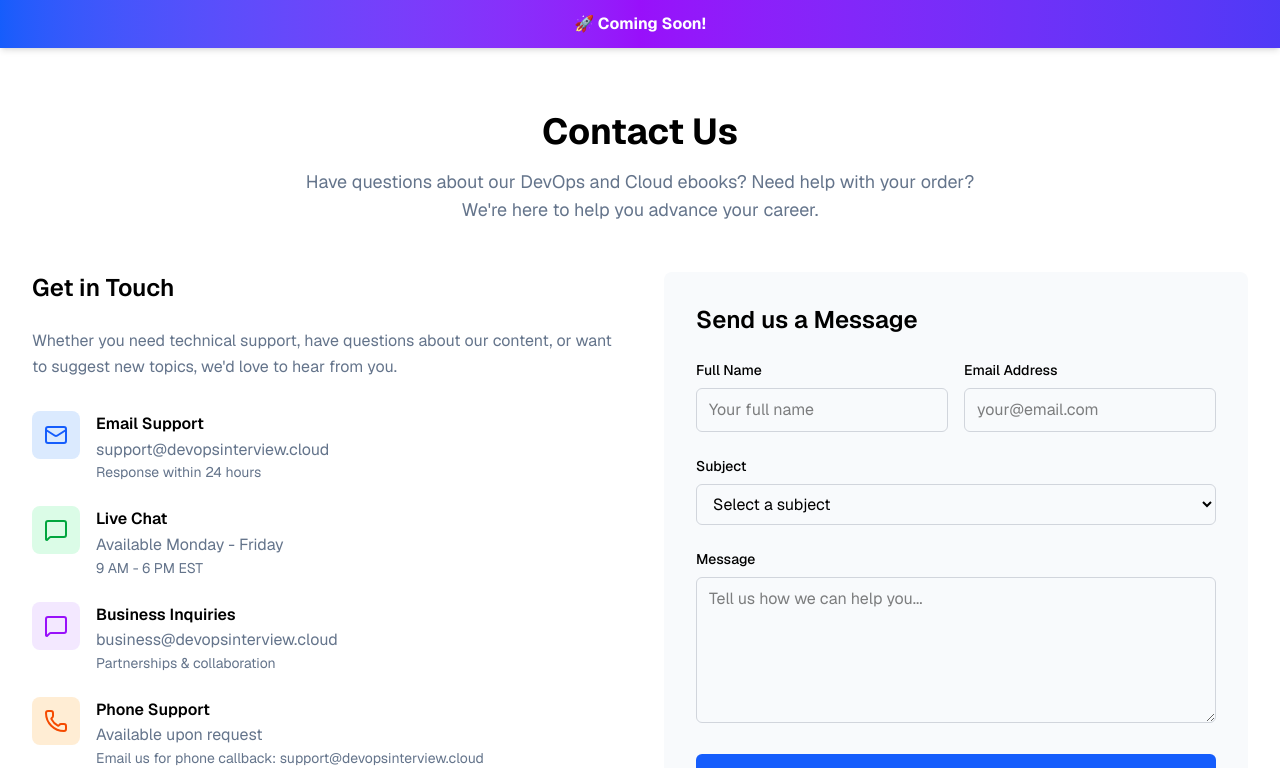
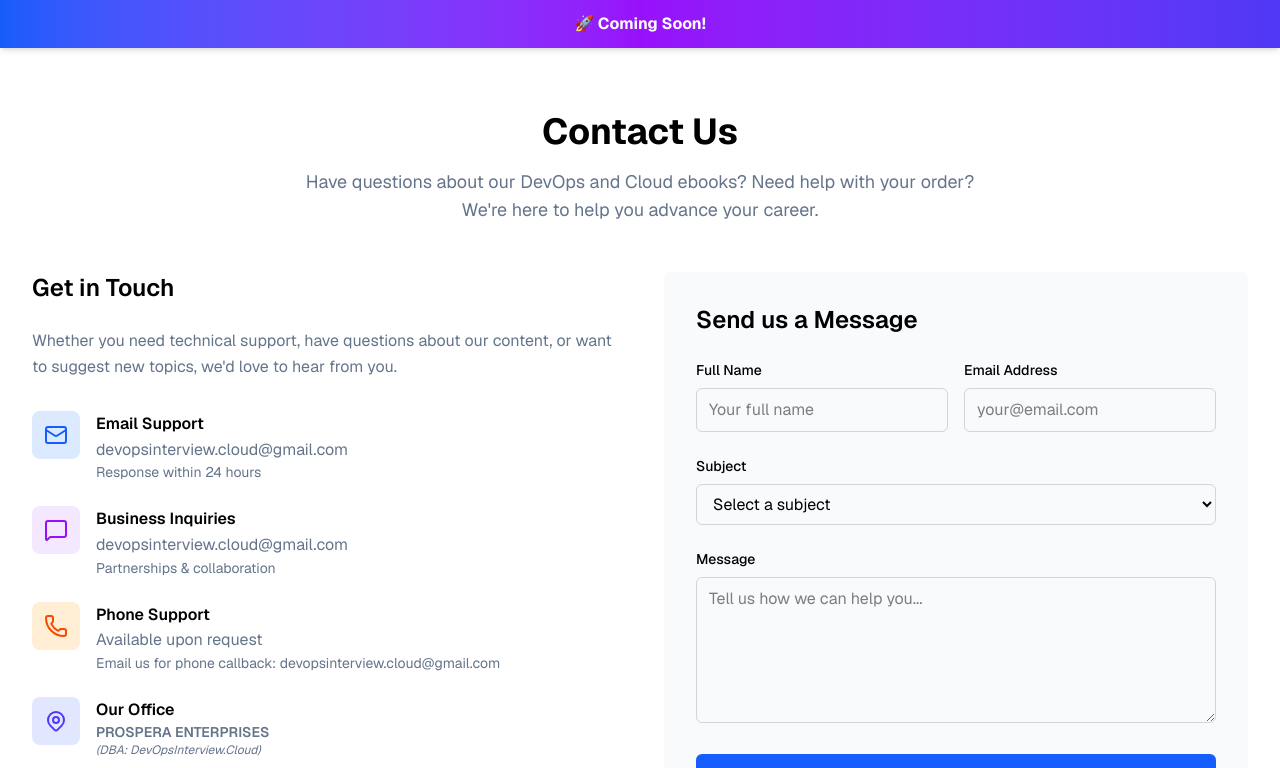
Before and after one commit to devopsinterviewcloud/devopsinterview.cloud, a Next.js app: page /contact in a window 1280 px wide. Shown: the top 768 px of the page. Built offline with nearby package versions, Linux system fonts and the light colour scheme.

Commit message:
feature/11092025

```diff
--- a/src/app/contact/page.tsx
+++ b/src/app/contact/page.tsx
@@ -59,19 +59,8 @@
                 </div>
                 <div>
                   <h3 className="font-semibold text-foreground">Email Support</h3>
-                  <p className="text-muted-foreground">support@devopsinterview.cloud</p>
+                  <p className="text-muted-foreground">devopsinterview.cloud@gmail.com</p>
                   <p className="text-sm text-muted-foreground">Response within 24 hours</p>
-                </div>
-              </div>
-
-              <div className="flex items-start space-x-4">
-                <div className="bg-green-100 p-3 rounded-lg">
-                  <MessageSquare className="h-6 w-6 text-green-600" />
-                </div>
-                <div>
-                  <h3 className="font-semibold text-foreground">Live Chat</h3>
-                  <p className="text-muted-foreground">Available Monday - Friday</p>
-                  <p className="text-sm text-muted-foreground">9 AM - 6 PM EST</p>
                 </div>
               </div>
 
@@ -81,7 +70,7 @@
                 </div>
                 <div>
                   <h3 className="font-semibold text-foreground">Business Inquiries</h3>
-                  <p className="text-muted-foreground">business@devopsinterview.cloud</p>
+                  <p className="text-muted-foreground">devopsinterview.cloud@gmail.com</p>
                   <p className="text-sm text-muted-foreground">Partnerships & collaboration</p>
                 </div>
               </div>
@@ -93,7 +82,7 @@
                 <div>
                   <h3 className="font-semibold text-foreground">Phone Support</h3>
                   <p className="text-muted-foreground">Available upon request</p>
-                  <p className="text-sm text-muted-foreground">Email us for phone callback: support@devopsinterview.cloud</p>
+                  <p className="text-sm text-muted-foreground">Email us for phone callback: devopsinterview.cloud@gmail.com</p>
                 </div>
               </div>
 
@@ -132,7 +121,7 @@
                     What formats are the ebooks available in?
                   </summary>
                   <p className="mt-2 text-sm text-muted-foreground pl-4">
-                    All ebooks come in PDF, EPUB, and MOBI formats for maximum compatibility
+                    All ebooks are available in PDF format for maximum compatibility
                     with your devices.
                   </p>
                 </details>
@@ -141,7 +130,7 @@
                     Do you offer bulk discounts for teams?
                   </summary>
                   <p className="mt-2 text-sm text-muted-foreground pl-4">
-                    Yes! Contact us at business@devopsinterview.cloud for team pricing
+                    Yes! Contact us at devopsinterview.cloud@gmail.com for team pricing
                     and volume discounts.
                   </p>
                 </details>
```
